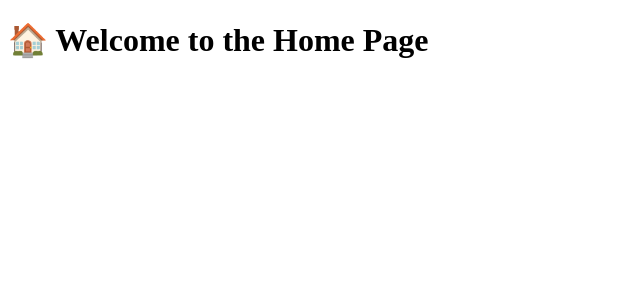
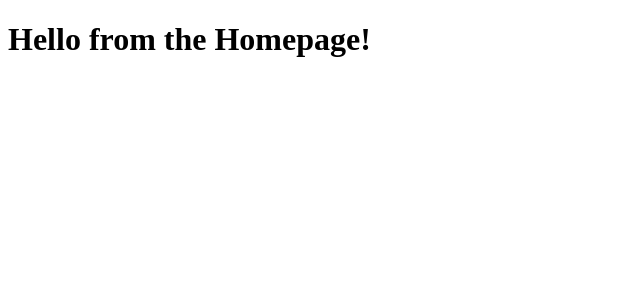
Before and after one commit to lordkyrios/my-simple-app, a Next.js app: page / in a window 1280 px wide. Shown: the top 300 px of the page, without its empty margins (0-640 px from the left). Built offline with nearby package versions, Linux system fonts and the light colour scheme.

Commit message:
final structure for working homepage

```diff
--- a/pages/index.tsx
+++ b/pages/index.tsx
@@ -1,3 +1,8 @@
+// pages/index.tsx
 export default function Home() {
-  return <h1>🏠 Welcome to the Home Page</h1>;
+  return (
+    <div>
+      <h1>Hello from the Homepage!</h1>
+    </div>
+  );
 }
```
